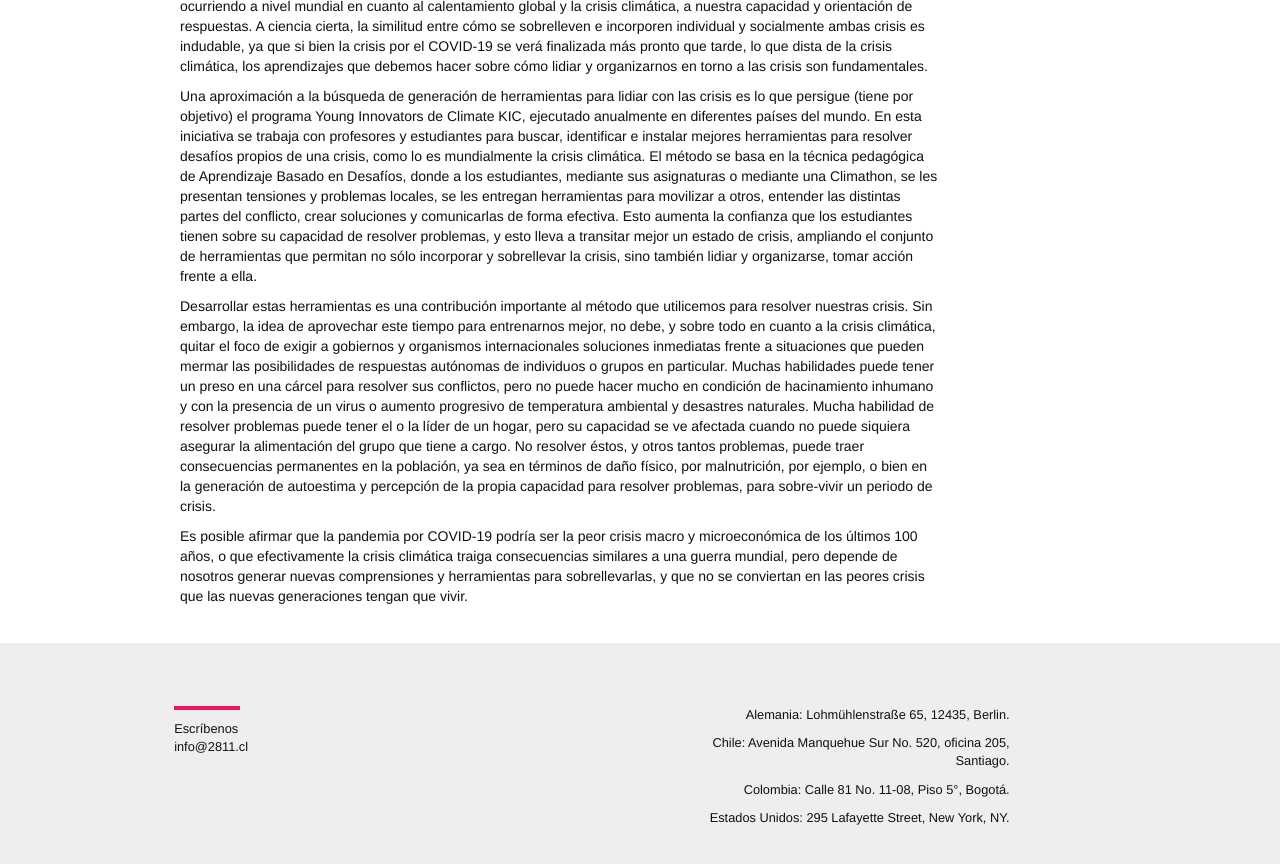
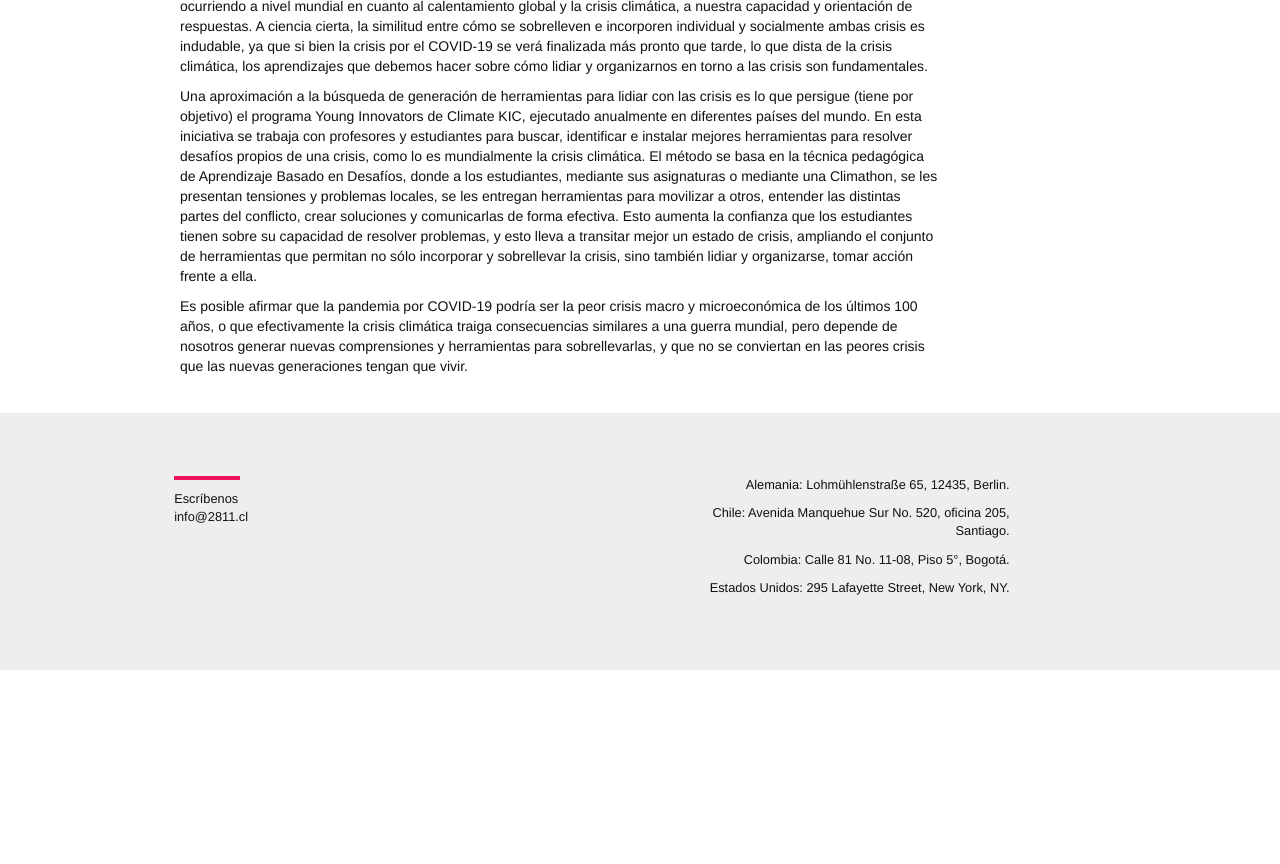
Before and after one commit to 2811Chile/2811Chile.github.io, a Jekyll site: the page built from _posts/2020-05-04-crisis-y-accion-climatica.markdown, in a window 1280 px wide and 900 px high, scrolled down 1825 px. Shown: the top 864 px of the window. Built offline with Jekyll 4.4.1, drawn with Linux system fonts in a browser that asks for light colours; nearby versions of some CDN libraries; some web fonts are replaced; our own code applies the rules of GitHub Pages for plain Markdown files; after the commit the page ends 2495 px from its top, so only the background shows below that.

Commit message:
Updated Crisis Y Accion Climatica

```diff
--- a/_posts/2020-05-04-crisis-y-accion-climatica.markdown
+++ b/_posts/2020-05-04-crisis-y-accion-climatica.markdown
@@ -56,6 +56,4 @@ La crisis mundial generada por la pandemia sanitaria COVID-19, nos ha mostrado m
 
 Una aproximación a la búsqueda de generación de herramientas para lidiar con las crisis es lo que persigue (tiene por objetivo) el programa Young Innovators de Climate KIC, ejecutado anualmente en diferentes países del mundo. En esta iniciativa se trabaja con profesores y estudiantes para buscar, identificar e instalar mejores herramientas para resolver desafíos propios de una crisis, como lo es mundialmente la crisis climática. El método se basa en la técnica pedagógica de Aprendizaje Basado en Desafíos, donde a los estudiantes, mediante sus asignaturas o mediante una Climathon, se les presentan tensiones y problemas locales, se les entregan herramientas para movilizar a otros, entender las distintas partes del conflicto, crear soluciones y comunicarlas de forma efectiva. Esto aumenta la confianza que los estudiantes tienen sobre su capacidad de resolver problemas, y esto lleva a transitar mejor un estado de crisis, ampliando el conjunto de herramientas que permitan no sólo incorporar y sobrellevar la crisis, sino también lidiar y organizarse, tomar acción frente a ella.
 
-Desarrollar estas herramientas es una contribución importante al método que utilicemos para resolver nuestras crisis. Sin embargo, la idea de aprovechar este tiempo para entrenarnos mejor, no debe, y sobre todo en cuanto a la crisis climática, quitar el foco de exigir a gobiernos y organismos internacionales soluciones inmediatas frente a situaciones que pueden mermar las posibilidades de respuestas autónomas de individuos o grupos en particular. Muchas habilidades puede tener un preso en una cárcel para resolver sus conflictos, pero no puede hacer mucho en condición de hacinamiento inhumano y con la presencia de un virus o aumento progresivo de temperatura ambiental y desastres naturales. Mucha habilidad de resolver problemas puede tener el o la líder de un hogar, pero su capacidad se ve afectada cuando no puede siquiera asegurar la alimentación del grupo que tiene a cargo. No resolver éstos, y otros tantos problemas, puede traer consecuencias permanentes en la población, ya sea en términos de daño físico, por malnutrición, por ejemplo, o bien en la generación de autoestima y percepción de la propia capacidad para resolver problemas, para sobre-vivir un periodo de crisis.
-
 Es posible afirmar que la pandemia por COVID-19 podría ser la peor crisis macro y microeconómica de los últimos 100 años, o que efectivamente la crisis climática traiga consecuencias similares a una guerra mundial, pero depende de nosotros generar nuevas comprensiones y herramientas para sobrellevarlas, y que no se conviertan en las peores crisis que las nuevas generaciones tengan que vivir.
```
